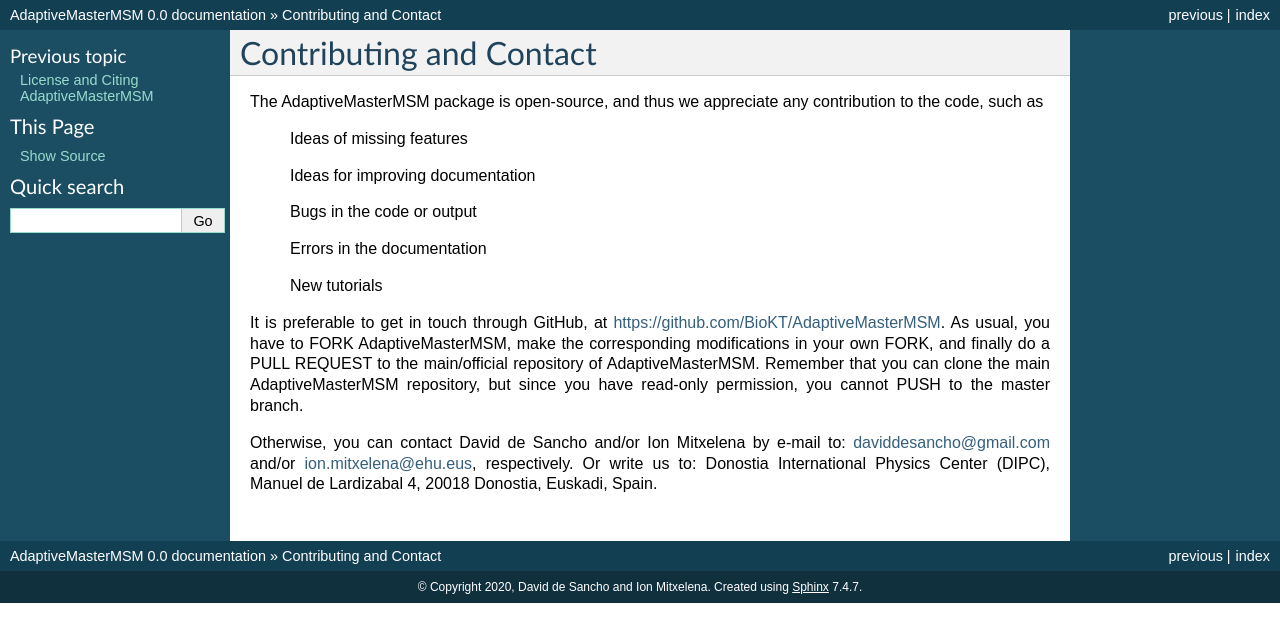
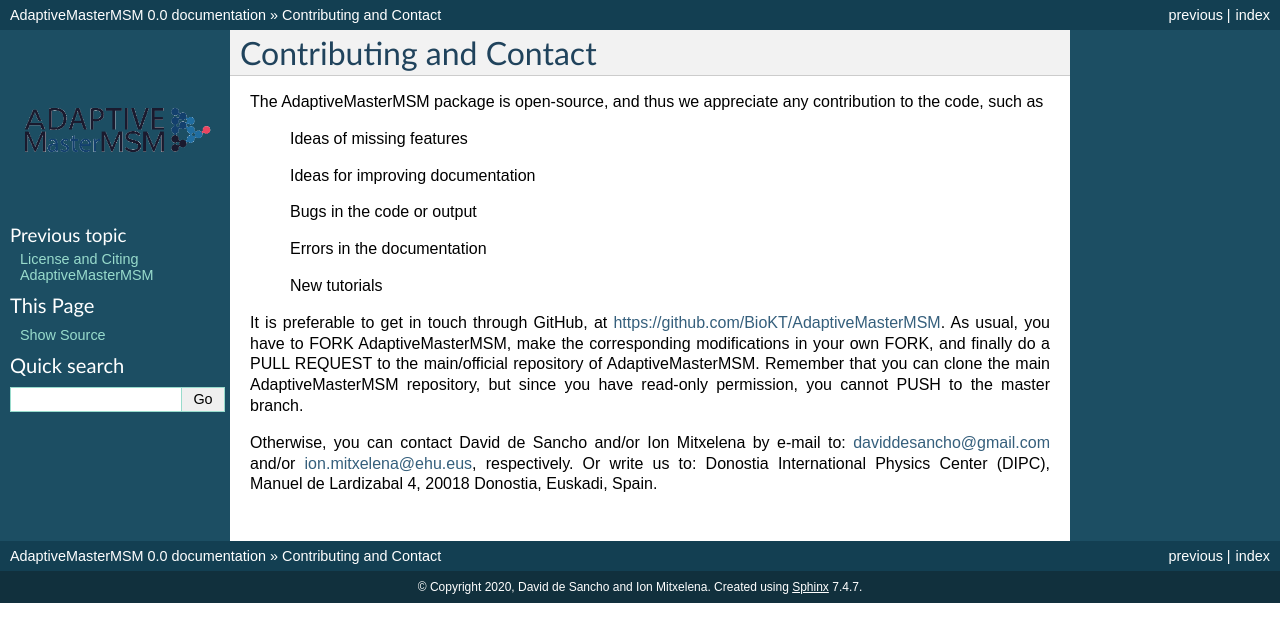
Before and after one commit to BioKT/AdaptiveMasterMSM, a Sphinx documentation site: the page built from docs/Contact.rst, in a window 1280 px wide. Shown: the top 642 px of the page. Built offline with Sphinx 7.4.7, drawn with Linux system fonts in a browser that asks for light colours; pages that are not in the unit, such as notebooks, are missing from menus.

Commit message:
Update conf.py

```diff
--- a/docs/conf.py
+++ b/docs/conf.py
@@ -77,6 +77,7 @@ pygments_style = None
 #html_theme = 'alabaster'
 html_theme = 'default'
 
+html_logo = 'Logo_Web.png'
 # Theme options are theme-specific and customize the look and feel of a theme
 # further.  For a list of options available for each theme, see the
 # documentation.
```
